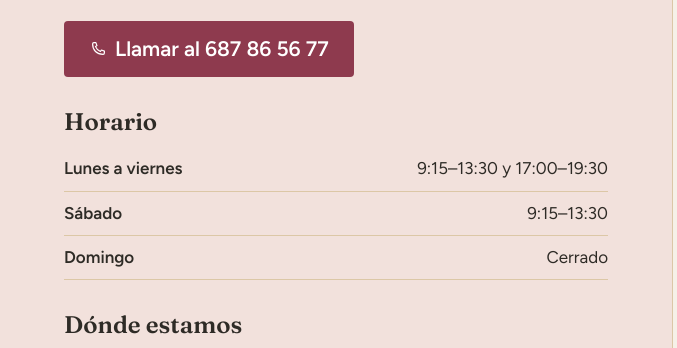
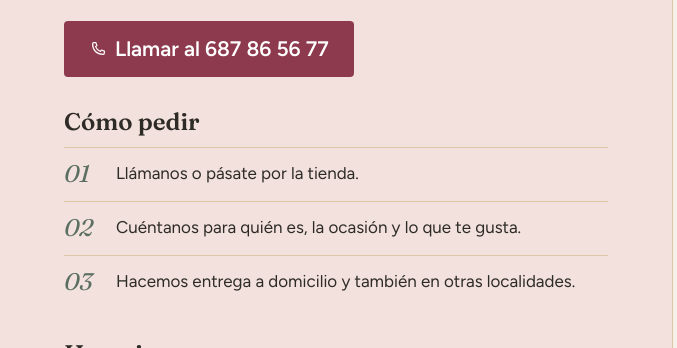
Before and after one commit to MnrBen/nekane-loredenda, a plain HTML site: page index.html in a window 1280 px wide. Shown: the part 5076-5424 px from the top of the page, 0-677 px from the left. Drawn offline with Linux system fonts and the light colour scheme.

Commit message:
Contacto: vuelve la lista "Cómo pedir" tras el botón de llamar
Co-Authored-By: Claude Opus 5.5 <noreply@anthropic.com>

```diff
--- a/index.html
+++ b/index.html
@@ -316,6 +316,13 @@
 
         <a class="boton boton--llamar boton--grande" href="tel:+34687865677"><svg class="icono" viewBox="0 0 24 24" aria-hidden="true" focusable="false"><path d="M6.6 3.5h2.6l1.4 4-1.9 1.3a11.5 11.5 0 0 0 6.5 6.5l1.3-1.9 4 1.4v2.6c0 1-.8 1.8-1.8 1.8C10.4 19.2 4.8 13.6 4.8 5.3c0-1 .8-1.8 1.8-1.8z"/></svg>Llamar al 687 86 56 77</a>
 
+        <h3>Cómo pedir</h3>
+        <ol class="pedir">
+          <li>Llámanos o pásate por la tienda.</li>
+          <li>Cuéntanos para quién es, la ocasión y lo que te gusta.</li>
+          <li>Hacemos entrega a domicilio y también en otras localidades.</li>
+        </ol>
+
         <h3>Horario</h3>
         <dl class="horario">
           <div><dt>Lunes a viernes</dt><dd>9:15–13:30 y 17:00–19:30</dd></div>
--- a/styles.css
+++ b/styles.css
@@ -1556,6 +1556,30 @@ html:has(.visor[open]) {
   }
 }
 
+/* Cómo pedir: pasos numerados como los servicios de Bodas. */
+.pedir {
+  list-style: none;
+  counter-reset: paso;
+}
+
+.pedir li {
+  counter-increment: paso;
+  display: grid;
+  grid-template-columns: 2.5rem 1fr;
+  column-gap: var(--esp-3);
+  padding-block: var(--esp-3);
+  border-top: 1px solid var(--kraft);
+}
+
+.pedir li::before {
+  content: counter(paso, decimal-leading-zero);
+  font-family: var(--fuente-titulos);
+  font-style: italic;
+  font-size: var(--titulo-3);
+  line-height: 1.2;
+  color: var(--eucalipto-oscuro);   /* texto grande: 4,3:1 sobre rosa basta */
+}
+
 .contacto__direccion p {
   margin-bottom: var(--esp-2);
 }
```
